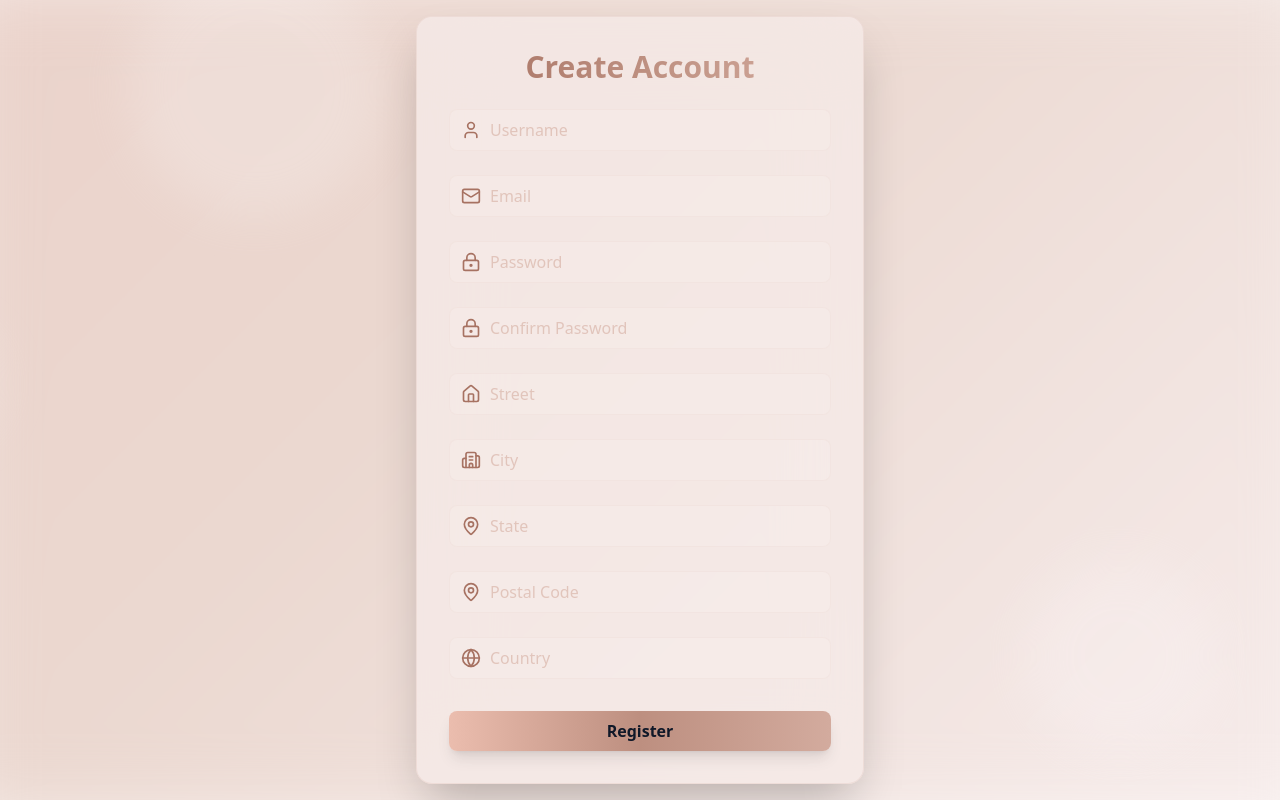
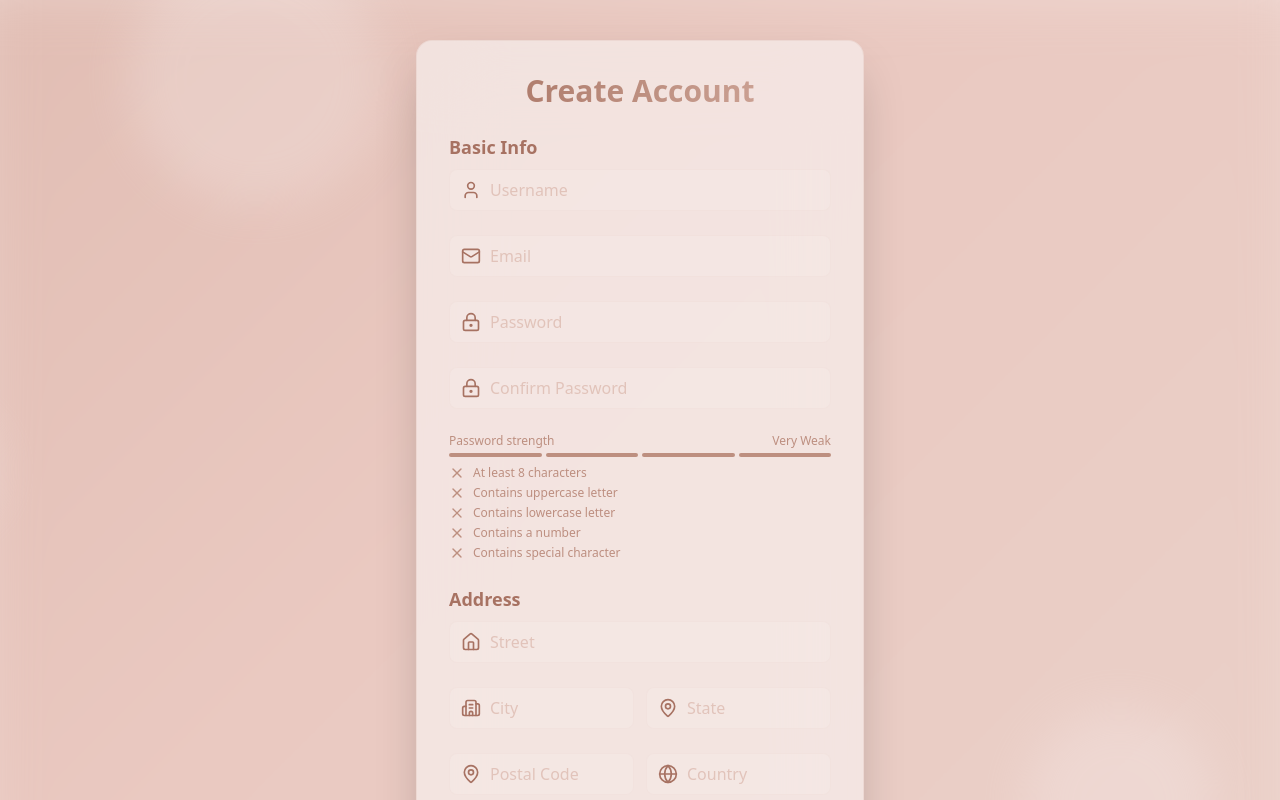
Before and after one commit to IceNinja2017/Yarnify-Online-Ordering-System, a React (Vite) app in the folder frontend/: page /register in a window 1280 px wide. Shown: the top 800 px of the page. Built offline with nearby package versions, Linux system fonts and the light colour scheme.

Commit message:
feat: implement registration and login pages with password strength meter
note: cannot communicate with the Auth Service just yet

```diff
--- a/frontend/src/App.jsx
+++ b/frontend/src/App.jsx
@@ -18,7 +18,7 @@
           backgroundPosition: ["0% 50%", "100% 50%", "0% 50%"],
         }}
         transition={{
-          duration: 15,
+          duration: 5,
           ease: "easeInOut",
           repeat: Infinity,
         }}
--- /dev/null
+++ b/frontend/src/components/PasswordStrengthMeter.jsx
@@ -0,0 +1,80 @@
+import { Check, X } from "lucide-react";
+
+const PasswordCriteria = ({ password }) => {
+	const criteria = [
+		{ label: "At least 8 characters", met: password.length >= 8 },
+		{ label: "Contains uppercase letter", met: /[A-Z]/.test(password) },
+		{ label: "Contains lowercase letter", met: /[a-z]/.test(password) },
+		{ label: "Contains a number", met: /\d/.test(password) },
+		{ label: "Contains special character", met: /[^A-Za-z0-9]/.test(password) },
+	];
+
+	return (
+		<div className="mt-2 space-y-1">
+			{criteria.map((item) => (
+				<div key={item.label} className="flex items-center text-xs">
+					{item.met ? (
+						<Check className="size-4 text-green-500 mr-2" />
+					) : (
+						<X className="size-4 text-[#BD8F80] mr-2" />
+					)}
+					<span className={item.met ? "text-green-500" : "text-[#BD8F80]"}>
+						{item.label}
+					</span>
+				</div>
+			))}
+		</div>
+	);
+};
+
+const PasswordStrengthMeter = ({ password }) => {
+	const getStrength = (pass) => {
+		let strength = 0;
+		if (pass.length >= 8) strength++;
+		if (pass.match(/[a-z]/) && pass.match(/[A-Z]/)) strength++;
+		if (pass.match(/\d/)) strength++;
+		if (pass.match(/[^a-zA-Z\d]/)) strength++;
+		return strength;
+	};
+	const strength = getStrength(password);
+
+	const getColor = (strength) => {
+		if (strength === 0) return "bg-red-500";
+		if (strength === 1) return "bg-red-400";
+		if (strength === 2) return "bg-yellow-500";
+		if (strength === 3) return "bg-yellow-400";
+		return "bg-green-500";
+	};
+
+	const getStrengthText = (strength) => {
+		if (strength === 0) return "Very Weak";
+		if (strength === 1) return "Weak";
+		if (strength === 2) return "Fair";
+		if (strength === 3) return "Good";
+		return "Strong";
+	};
+
+	return (
+		<div className="mt-2">
+			<div className="flex justify-between items-center mb-1">
+				<span className="text-xs text-[#BD8F80]">Password strength</span>
+				<span className="text-xs text-[#BD8F80]">{getStrengthText(strength)}</span>
+			</div>
+
+			<div className="flex space-x-1">
+				{[...Array(4)].map((_, index) => (
+					<div
+						key={index}
+						className={`h-1 w-1/4 rounded-full transition-colors duration-300 ${
+							index < strength ? getColor(strength) : "bg-[#BD8F80]"
+						}`}
+					/>
+				))}
+			</div>
+
+			<PasswordCriteria password={password} />
+		</div>
+	);
+};
+
+export default PasswordStrengthMeter;
--- a/frontend/src/pages/LoginPage.jsx
+++ b/frontend/src/pages/LoginPage.jsx
@@ -1,7 +1,86 @@
+import { motion } from "framer-motion";
+import Input from "../components/Input";
+import { Mail, LockKeyhole } from "lucide-react";
+import { useState } from "react";
+import { Link } from "react-router-dom";
+
 const LoginPage = () => {
-  return (
-    <div>LoginPage</div>
-  )
+    const [email, setEmail] = useState('');
+    const [password, setPassword] = useState('');
+
+    const handleLogin = (e) => {
+        e.preventDefault();
+
+        const data = {
+            email: email,
+            password: password,
+        };
+
+        console.log(JSON.stringify(data, null, 2));
+    };
+
+    return (
+        <motion.div
+            initial={{ opacity: 0, y: 20 }}
+            animate={{ opacity: 1, y: 0 }}
+            transition={{ duration: 0.5 }}
+            className="max-w-md w-full
+                        bg-[#f5eae8]/80 backdrop-blur-2xl
+                        rounded-2xl shadow-2xl overflow-hidden
+                        border border-[#d3ab9e]/20 m-10"
+        >
+            <div className="p-8">
+                <h2
+                    className="text-3xl font-bold mb-6 text-center
+                                bg-linear-to-r from-[#A77262] via-[#BD8F80] to-[#D3AB9E]
+                                text-transparent bg-clip-text"
+                >
+                    Login to Account
+                </h2>
+
+                <form onSubmit={handleLogin}>
+                    <Input
+                        icon={Mail}
+                        type="email"
+                        name="email"
+                        placeholder="Email"
+                        value={email}
+                        onChange={(e) => setEmail(e.target.value)}
+                        required
+                    />
+                    <Input
+                        icon={LockKeyhole}
+                        type="password"
+                        name="password"
+                        placeholder="Password"
+                        value={password}
+                        onChange={(e) => setPassword(e.target.value)}
+                        required
+                    />
+
+                    <motion.button
+                        className='mt-5 w-full py-3 px-4 bg-linear-to-r from-[#ebbdae] to-[#D3AB9E] text-white
+                        font-bold rounded-lg shadow-lg hover:from-[#A77262]
+                        hover:to-[#795d54] focus:outline-none focus:ring-2 focus:ring-[#A77262] focus:ring-offset-2
+                        focus:ring-offset-gray-900 transition duration-200'
+                        whileHover={{ scale: 1.02 }}
+                        whileTap={{ scale: 0.98 }}
+                        type='submit'
+                    >
+                        Login
+                    </motion.button>
+                </form>
+            </div>
+            <div className='px-8 py-4 bg-[#d4a394] bg-opacity-50 flex justify-center'>
+                <p className='text-sm text-[#f5eae8]'>
+                    Don't have an account?{" "}
+                    <Link to={"/register"} className='text-[#aa6049] hover:underline'>
+                        Register now
+                    </Link>
+                </p>
+            </div>
+        </motion.div>
+    );
 }
 
 export default LoginPage
--- a/frontend/src/pages/RegistrationPage.jsx
+++ b/frontend/src/pages/RegistrationPage.jsx
@@ -1,23 +1,44 @@
 import { motion } from "framer-motion";
 import Input from "../components/Input";
+import PasswordStrengthMeter from "../components/PasswordStrengthMeter";
 import { User, Mail, LockKeyhole, MapPin, Home, Globe, Building2 } from "lucide-react";
+import { useState } from "react";
+import { Link } from "react-router-dom";
 
 const RegistrationPage = () => {
+    const [name, setName] = useState('');
+    const [email, setEmail] = useState('');
+    const [password, setPassword] = useState('');
+    const [confirmPass, setConfirmPass] = useState('');
+    const [street, setStreet] = useState('');
+    const [city, setCity] = useState('');
+    const [state, setState] = useState('');
+    const [postal, setPostal] = useState('');
+    const [country, setCountry] = useState('');
+    const [passwordError, setPasswordError] = useState('');
+
     const handleRegistration = (e) => {
         e.preventDefault();
 
-    const formData = new FormData(e.target);
+        if (confirmPass !== password) {
+            setPasswordError("Passwords do not match!");
+            setPassword('')
+            setConfirmPass('')
+            return;
+        }
+
+        setPasswordError('');
 
         const data = {
-      username: formData.get("username"),
-      email: formData.get("email"),
-      password: formData.get("password"),
+            username: name,
+            email: email,
+            password: password,
             address: {
-        street: formData.get("street"),
-        city: formData.get("city"),
-        state: formData.get("state"),
-        postalCode: formData.get("postalCode"),
-        country: formData.get("country"),
+                street: street,
+                city: city,
+                state: state,
+                postalCode: postal,
+                country: country,
             },
         };
 
@@ -32,12 +53,12 @@
             className="max-w-md w-full
                         bg-[#f5eae8]/80 backdrop-blur-2xl
                         rounded-2xl shadow-2xl overflow-hidden
-                 border border-[#d3ab9e]/20"
+                        border border-[#d3ab9e]/20 m-10"
         >
             <div className="p-8">
                 <h2
                     className="text-3xl font-bold mb-6 text-center
-                     bg-gradient-to-r from-[#A77262] via-[#BD8F80] to-[#D3AB9E]
+                                bg-linear-to-r from-[#A77262] via-[#BD8F80] to-[#D3AB9E]
                                 text-transparent bg-clip-text"
                 >
                     Create Account
@@ -45,28 +66,129 @@
 
                 <form onSubmit={handleRegistration}>
                     {/* Basic Info */}
-          <Input icon={User} type="text" name="username" placeholder="Username" required />
-          <Input icon={Mail} type="email" name="email" placeholder="Email" required />
-          <Input icon={LockKeyhole} type="password" name="password" placeholder="Password" required />
-          <Input icon={LockKeyhole} type="password" name="confirmPassword" placeholder="Confirm Password" required />
+                    <h3 className="text-lg font-semibold text-[#A77262] mb-2 mt-6">Basic Info</h3>
+                    <Input
+                        icon={User}
+                        type="text"
+                        name="username"
+                        placeholder="Username"
+                        value={name}
+                        onChange={(e) => setName(e.target.value)}
+                        required
+                    />
+
+                    <Input
+                        icon={Mail}
+                        type="email"
+                        name="email"
+                        placeholder="Email"
+                        value={email}
+                        onChange={(e) => setEmail(e.target.value)}
+                        required
+                    />
+                    <Input
+                        icon={LockKeyhole}
+                        type="password"
+                        name="password"
+                        placeholder="Password"
+                        value={password}
+                        onChange={(e) => setPassword(e.target.value)}
+                        required
+                    />
+                    <Input
+                        icon={LockKeyhole}
+                        type="password"
+                        name="confirmPassword"
+                        placeholder="Confirm Password"
+                        value={confirmPass}
+                        onChange={(e) => setConfirmPass(e.target.value)}
+                        required
+                    />
+
+                    {passwordError && (
+                        <p className="text-red-600 text-sm mt-1 font-medium text-center">
+                            {passwordError}
+                        </p>
+                    )}
+
+                    {/* Password Strength meter*/}
+                    <PasswordStrengthMeter password={password}/>
+
 
                     {/* Address Info */}
-          <Input icon={Home} type="text" name="street" placeholder="Street" required />
-          <Input icon={Building2} type="text" name="city" placeholder="City" required />
-          <Input icon={MapPin} type="text" name="state" placeholder="State" required />
-          <Input icon={MapPin} type="text" name="postalCode" placeholder="Postal Code" required />
-          <Input icon={Globe} type="text" name="country" placeholder="Country" required />
+                    <h3 className="text-lg font-semibold text-[#A77262] mb-2 mt-6">Address</h3>
+                    <Input
+                        icon={Home}
+                        type="text"
+                        name="street"
+                        placeholder="Street"
+                        value={street}
+                        onChange={(e) => setStreet(e.target.value)}
+                        required
+                    />
 
-          <button
-            type="submit"
-            className="w-full py-2 mt-2 rounded-lg
-                       bg-gradient-to-r from-[#ebbdae] via-[#BD8F80] to-[#D3AB9E]
-                       text-gray-900 font-semibold
-                       hover:opacity-90 transition duration-200 shadow-lg"
+                    <div className="grid grid-cols-2 gap-3">
+                        <Input
+                            icon={Building2}
+                            type="text"
+                            name="city"
+                            placeholder="City"
+                            value={city}
+                            onChange={(e) => setCity(e.target.value)}
+                            required
+                        />
+                        <Input
+                            icon={MapPin}
+                            type="text"
+                            name="state"
+                            placeholder="State"
+                            value={state}
+                            onChange={(e) => setState(e.target.value)}
+                            required
+                        />
+                    </div>
+
+                    <div className="grid grid-cols-2 gap-3">
+                        <Input
+                            icon={MapPin}
+                            type="text"
+                            name="postalCode"
+                            placeholder="Postal Code"
+                            value={postal}
+                            onChange={(e) => setPostal(e.target.value)}
+                            required
+                        />
+                        <Input
+                            icon={Globe}
+                            type="text"
+                            name="country"
+                            placeholder="Country"
+                            value={country}
+                            onChange={(e) => setCountry(e.target.value)}
+                            required
+                        />
+                    </div>
+
+                    <motion.button
+						className='mt-5 w-full py-3 px-4 bg-linear-to-r from-[#ebbdae] to-[#D3AB9E] text-white
+						font-bold rounded-lg shadow-lg hover:from-[#A77262]
+						hover:to-[#795d54] focus:outline-none focus:ring-2 focus:ring-[#A77262] focus:ring-offset-2
+						 focus:ring-offset-gray-900 transition duration-200'
+						whileHover={{ scale: 1.02 }}
+						whileTap={{ scale: 0.98 }}
+						type='submit'
 					>
 						Register
-          </button>
+					</motion.button>
                 </form>
+            </div>
+            <div className='px-8 py-4 bg-[#d4a394] bg-opacity-50 flex justify-center'>
+				<p className='text-sm text-[#f5eae8]'>
+					Already have an account?{" "}
+					<Link to={"/login"} className='text-[#aa6049] hover:underline'>
+						Login
+					</Link>
+				</p>
 			</div>
         </motion.div>
     );
```
Lines whose indentation alone changed are shown as unchanged.
